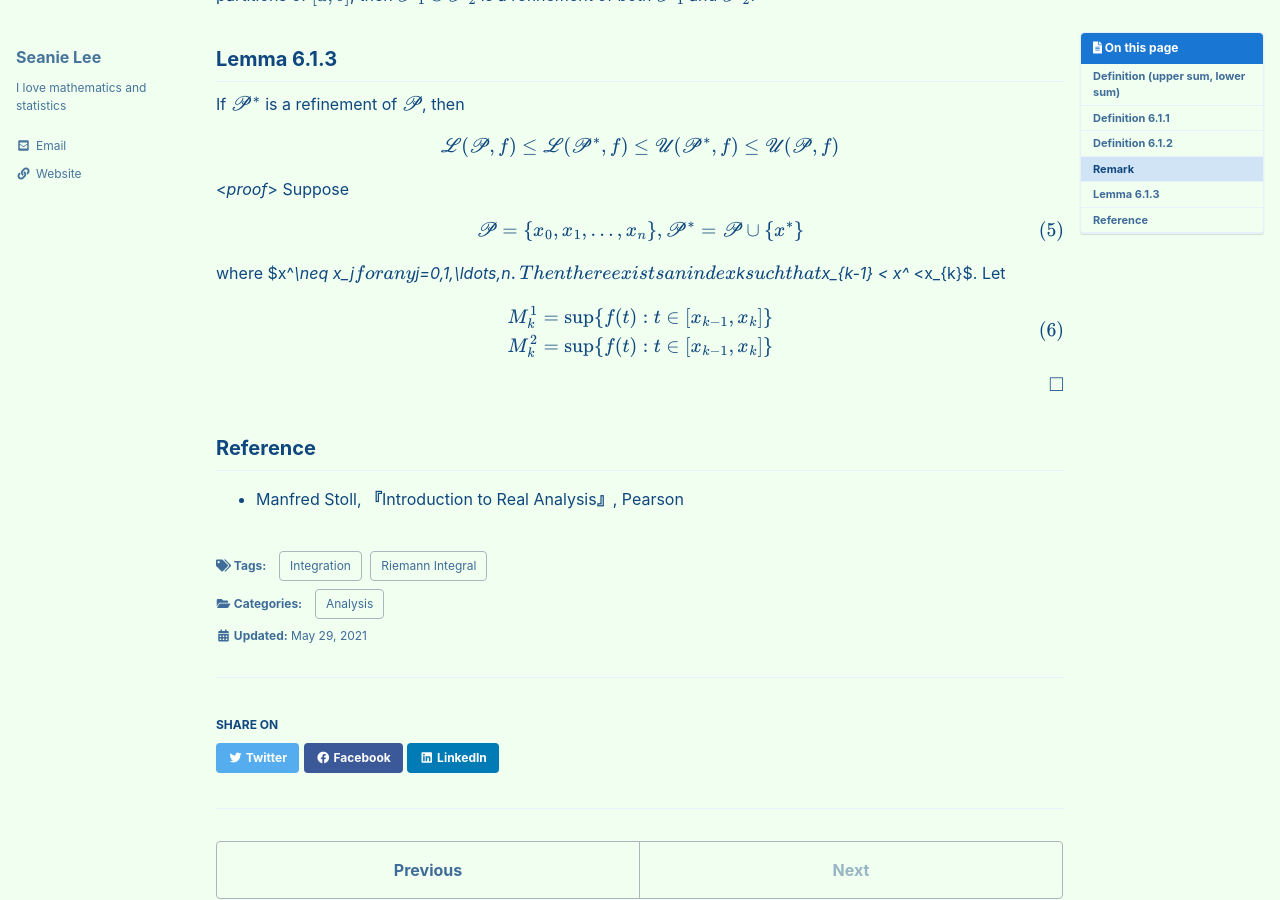
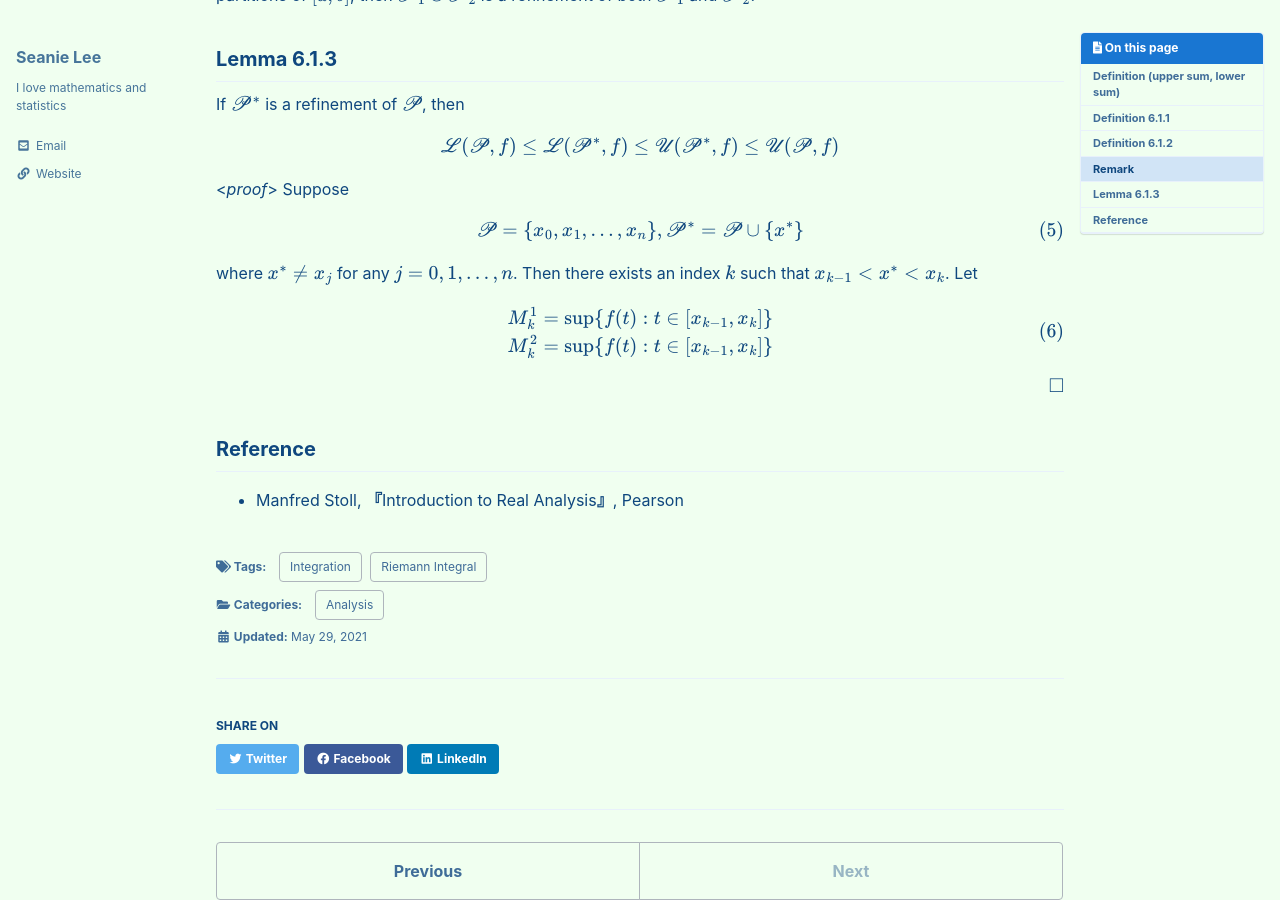
Before and after one commit to seanie12/blog, a Jekyll site: the page built from _posts/2021-05-29-upper_lower_sum.md, in a window 1280 px wide and 900 px high, scrolled down 1581 px. Built offline with Jekyll 4.4.1, drawn with Linux system fonts in a browser that asks for light colours; cached includes are drawn as plain includes; formulas are drawn with MathJax 3.

```diff
--- a/_posts/2021-05-29-upper_lower_sum.md
+++ b/_posts/2021-05-29-upper_lower_sum.md
@@ -113,7 +113,7 @@ $$
 \end{align}
 $$
 
-where $x^*\neq x_j$ for any $j=0,1,\ldots,n$. Then there exists an index $k$ such that $x_{k-1} < x^* <x_{k}$. Let
+where $$x^*\neq x_j$$ for any $$j=0,1,\ldots,n$$. Then there exists an index $$k$$ such that $$x_{k-1} < x^* <x_{k}$$. Let
 
 $$
 \begin{align}
@@ -129,4 +129,4 @@ $$\tag*{$\square$}$$
 
 
 ## Reference
-- Manfred Stoll,  **『**Introduction to Real Analysis**』**, Pearson
+-  Manfred Stoll,  **『**Introduction to Real Analysis**』**, Pearson
```
